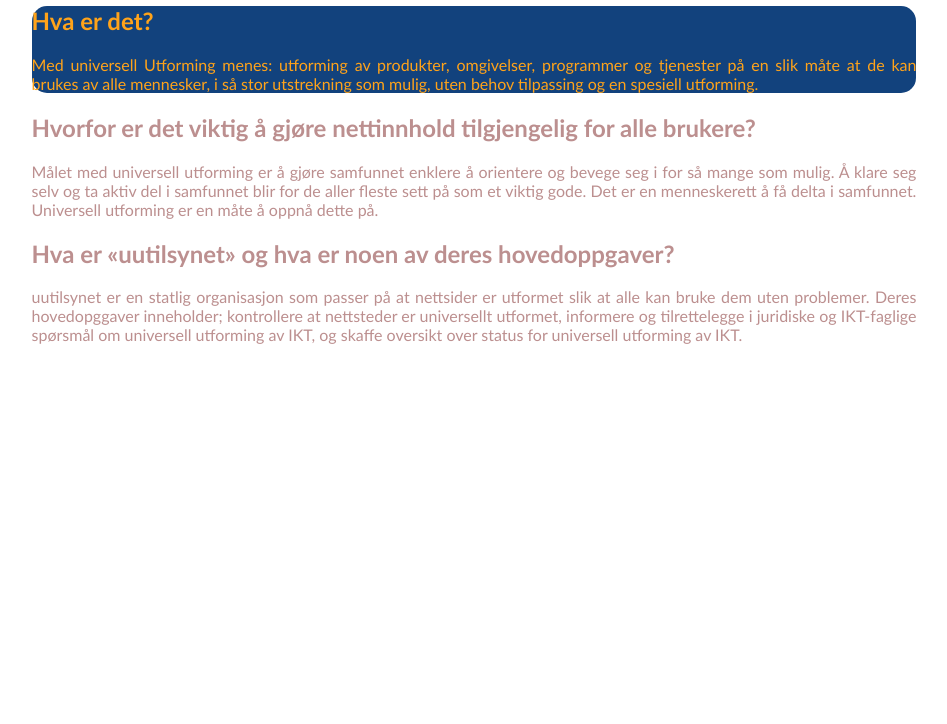
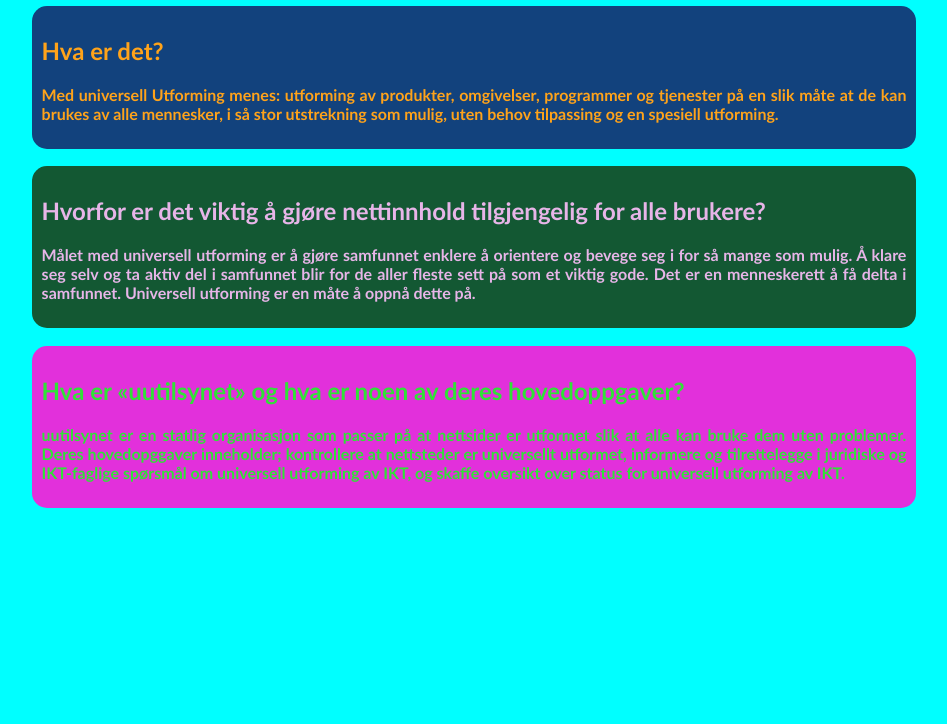
Before and after one commit to norgejanni/UniversellUtformingHTML, a plain HTML site: page index.html in a window 1280 px wide. Shown: the part 76-800 px from the top of the page, without its empty margins (166-1113 px from the left). Drawn offline with Linux system fonts and the light colour scheme; a script that the page names is missing.

Commit message:
added beautiful colors

```diff
--- a/index.html
+++ b/index.html
@@ -12,18 +12,18 @@
 
   <h1>UNIVERSELL UTFORMING</h1>
 
-  <article class="AllQs">
-    <section id="Q1">
+  <article id="AllQs">
+    <section id="Q1" class="Q">
       <h2>Hva er det?</h2>
       <p>Med universell Utforming menes: utforming av produkter, omgivelser, programmer og tjenester på en slik måte at de kan brukes av alle mennesker, i så stor utstrekning som mulig, uten behov tilpassing og en spesiell utforming.</P>
     </section>
 
-    <section id="Q2">
+    <section id="Q2" class="Q">
       <h2>Hvorfor er det viktig å gjøre nettinnhold tilgjengelig for alle brukere?</h2>
       <p>Målet med universell utforming er å gjøre samfunnet enklere å orientere og bevege seg i for så mange som mulig. Å klare seg selv og ta aktiv del i samfunnet blir for de aller fleste sett på som et viktig gode. Det er en menneskerett å få delta i samfunnet. Universell utforming er en måte å oppnå dette på.</P>
     </section>
 
-    <section id="Q3">
+    <section id="Q3" class="Q">
       <h2>Hva er «uutilsynet» og hva er noen av deres hovedoppgaver?</h2>
       <p>uutilsynet er en statlig organisasjon som passer på at nettsider er utformet slik at alle kan bruke dem uten problemer. Deres hovedopggaver inneholder; kontrollere at nettsteder er universellt utformet, informere og tilrettelegge i juridiske og IKT-faglige spørsmål om universell utforming av IKT, og skaffe oversikt over status for universell utforming av IKT.</P>
     </section>
--- a/styles.css
+++ b/styles.css
@@ -4,19 +4,37 @@ body, html {
     margin: none;
     font-family: 'Gill Sans', 'Gill Sans MT', Calibri, 'Trebuchet MS', sans-serif;
     color: rosybrown;
+    background-color: aqua;
 }
 
 h1 {
     text-align: center;
+    color: yellow;
 }
 
-.AllQs {
+#AllQs {
     text-align: justify;
     margin: 0 15%;
+}
+
+.Q {
+    border-radius: 15px;
+    padding: 10px;
+    margin: 2% 0;
+    font-weight: 1000;
 }
 
 #Q1 {
     background-color: #12427D;
     color: #FFA31A;
-    border-radius: 15px;
 }
+
+#Q2 {
+    background-color: #135833;
+    color: #E7B5E8;
+}
+
+#Q3 {
+    background-color: #E230DB;
+    color: #30E237;
+}
```
